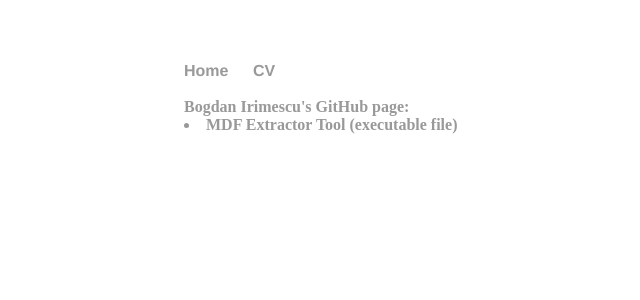
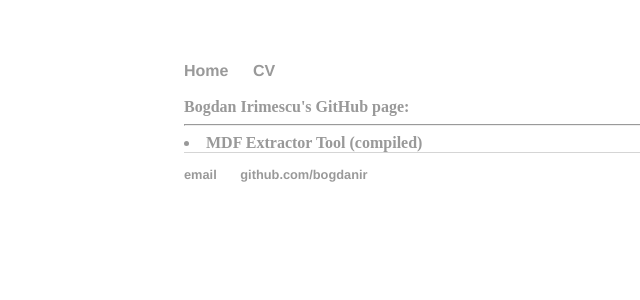
Before and after one commit to bogdanir/MDFextract, a Jekyll site: the page built from index.html, in a window 1280 px wide. Shown: the top 300 px of the page, without its empty margins (8-648 px from the left). Built offline with Jekyll 4.4.1, drawn with Linux system fonts in a browser that asks for light colours.

Commit message:
Update default.html

```diff
--- a/_layouts/default.html
+++ b/_layouts/default.html
@@ -37,24 +37,19 @@
           <b>
             Bogdan Irimescu's GitHub page:
             <br />
-
+<hr>
         </div>
 
-            <li><a href="https://drive.google.com/file/d/1zA09q0NBZuadA9SGebUlwRq4ofRfTYRX/view?usp=sharing">MDF Extractor Tool (executable file)</a></li>
+            <li><a href="https://drive.google.com/file/d/1zA09q0NBZuadA9SGebUlwRq4ofRfTYRX/view?usp=sharing">MDF Extractor Tool (compiled)</a></li>
 
       </section>
 
     </div>
-
-    {% if site.google_analytics %}
-      <script>
-        (function(i,s,o,g,r,a,m){i['GoogleAnalyticsObject']=r;i[r]=i[r]||function(){
-        (i[r].q=i[r].q||[]).push(arguments)},i[r].l=1*new Date();a=s.createElement(o),
-        m=s.getElementsByTagName(o)[0];a.async=1;a.src=g;m.parentNode.insertBefore(a,m)
-        })(window,document,'script','//www.google-analytics.com/analytics.js','ga');
-        ga('create', '{{ site.google_analytics }}', 'auto');
-        ga('send', 'pageview');
-      </script>
-    {% endif %}
+  <footer>
+   <ul>
+   <li><a href="mailto:irimescu_bogdan@yahoo.com">email</a></li>
+   <li><a href="https://github.com/bogdanir">github.com/bogdanir</a></li>
+   </ul>
+  </footer>
   </body>
 </html>
```
